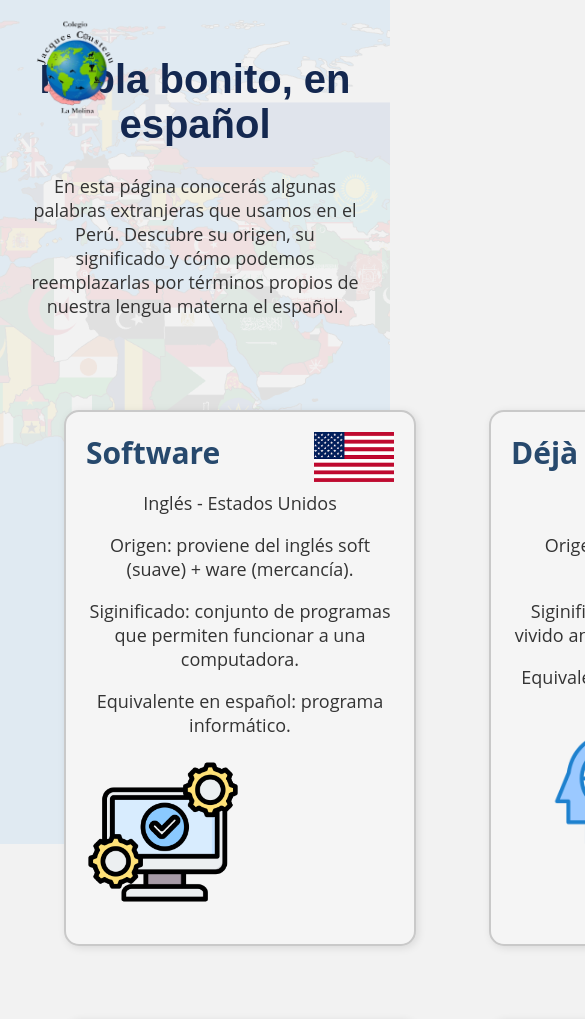
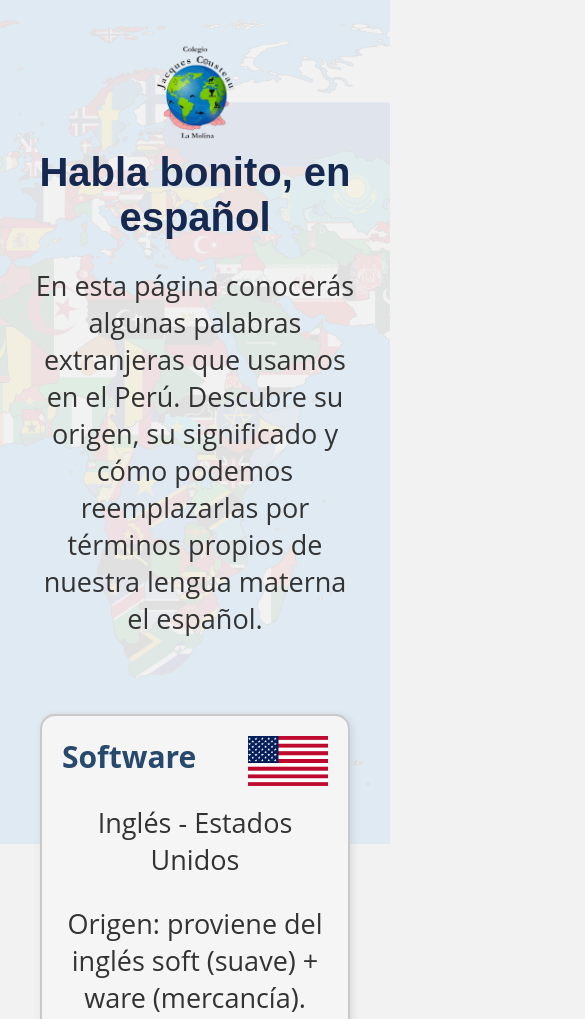
Before and after one commit to Cris100Fire/Extranjerismos, a plain HTML site: page index.html in a window 390 px wide. Shown: the top 1019 px of the page, 585 px wide, since content can reach past the window. Drawn offline with Linux system fonts and the light colour scheme.

Commit message:
Este es la segunda actualizacion

```diff
--- a/estilos.css
+++ b/estilos.css
@@ -1,3 +1,7 @@
+* {
+  box-sizing: border-box;
+}
+
 body {
   font-family: Open Sans, Lato, sans-serif;
   background-color: #f2f2f2;
@@ -127,9 +131,14 @@ aside li {
   margin-bottom: 10px;
 }
 
-@media (max-width: 768px) {
+@media (max-width: 950px) {
+  main {
+    display: grid;
+    grid-template-columns: 1fr;
+  }
+
   p {
-    font-size: 1em;
+    font-size: 1.5em;
     text-align: center;
   }
   img.reference {
@@ -138,5 +147,37 @@ aside li {
   }
   section {
     padding: 20px;
+    display: grid;
+    grid-template-columns: 1fr;
+  }
+
+  article {
+    width: 100%;
+    margin: 0;
+  }
+
+  aside {
+    font-size: 1.5em;
+  }
+
+  figure {
+    display: flex;
+    align-items: center;
+    justify-content: center;
+    margin: 0;
+    position: relative;
+  }
+
+  .jc {
+    position: relative;
+    top: 5px;
+    width: 120px;
+    height: auto;
+    left: 5px;
+    align-items: center;
+  }
+
+  h1 {
+    margin-top: 0;
   }
 }
--- a/index.html
+++ b/index.html
@@ -7,8 +7,10 @@
   <link rel="stylesheet" href="estilos.css" />
 </head>
 <body>
-  <img src="imagenes/logoJC.png" class="jc" alt="">
   <header class="header">
+    <figure class="logo">
+      <img src="imagenes/logoJC.png" class="jc" alt="" />
+    </figure>
     <h1>Habla bonito, en español</h1>
     <p>
       En esta página conocerás algunas palabras extranjeras que usamos en el
```
